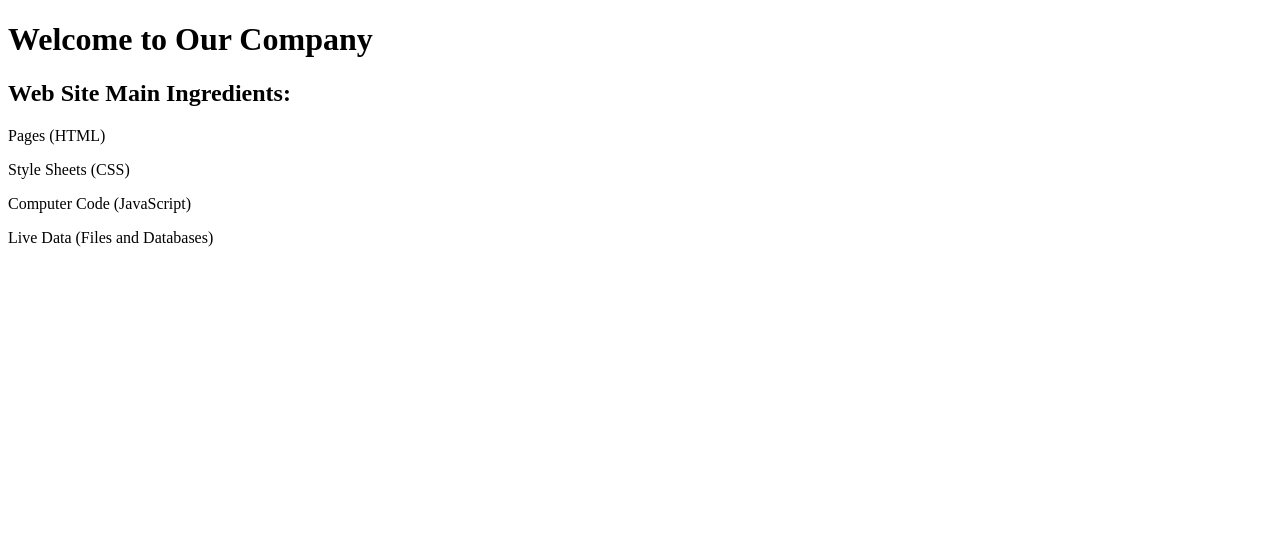
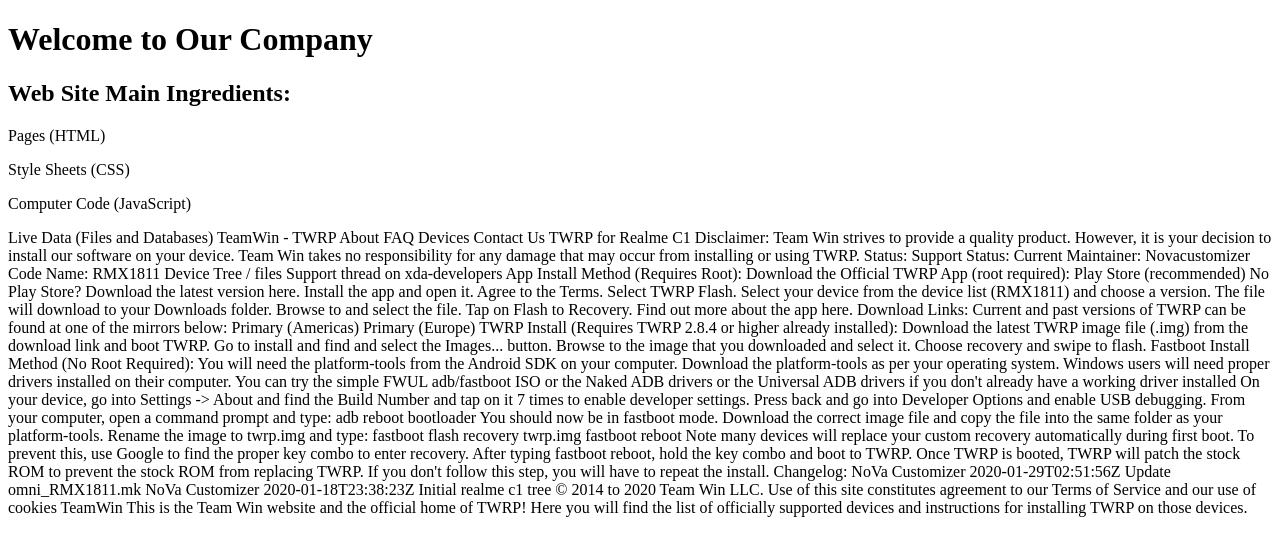
Before and after one commit to tutorial21/tutorial21.github.io, a plain HTML site: page index.html in a window 1280 px wide. Drawn offline with Linux system fonts and the light colour scheme.

Commit message:
Update index.html

```diff
--- a/index.html
+++ b/index.html
@@ -25,7 +25,74 @@
   <p>Pages (HTML)</p>
   <p>Style Sheets (CSS)</p>
   <p>Computer Code (JavaScript)</p>
-  <p>Live Data (Files and Databases)</p>
+  <p>Live Data (Files and Databases)
+  TeamWin - TWRP
+About FAQ Devices Contact Us
+TWRP for Realme C1
+Disclaimer:
+Team Win strives to provide a quality product.  However, it is your decision to install our software on your device.  Team Win takes no responsibility for any damage that may occur from installing or using TWRP.
+
+Status:
+Support Status: Current
+
+Maintainer: Novacustomizer
+
+Code Name: RMX1811
+
+Device Tree / files
+
+Support thread on xda-developers
+
+App Install Method (Requires Root):
+Download the Official TWRP App (root required):
+
+Play Store (recommended)
+No Play Store? Download the latest version here.
+Install the app and open it. Agree to the Terms. Select TWRP Flash. Select your device from the device list (RMX1811) and choose a version. The file will download to your Downloads folder. Browse to and select the file. Tap on Flash to Recovery. Find out more about the app here.
+
+Download Links:
+Current and past versions of TWRP can be found at one of the mirrors below:
+
+Primary (Americas)
+Primary (Europe)
+TWRP Install (Requires TWRP 2.8.4 or higher already installed):
+Download the latest TWRP image file (.img) from the download link and boot TWRP. Go to install and find and select the Images... button. Browse to the image that you downloaded and select it. Choose recovery and swipe to flash.
+
+Fastboot Install Method (No Root Required):
+You will need the platform-tools from the Android SDK on your computer. Download the platform-tools as per your operating system.
+
+Windows users will need proper drivers installed on their computer. You can try the simple FWUL adb/fastboot ISO or the Naked ADB drivers or the Universal ADB drivers if you don't already have a working driver installed
+
+On your device, go into Settings -> About and find the Build Number and tap on it 7 times to enable developer settings. Press back and go into Developer Options and enable USB debugging. From your computer, open a command prompt and type:
+
+adb reboot bootloader
+
+You should now be in fastboot mode.
+
+Download the correct image file and copy the file into the same folder as your platform-tools. Rename the image to twrp.img and type:
+
+fastboot flash recovery twrp.img
+
+fastboot reboot
+
+Note many devices will replace your custom recovery automatically during first boot. To prevent this, use Google to find the proper key combo to enter recovery. After typing fastboot reboot, hold the key combo and boot to TWRP. Once TWRP is booted, TWRP will patch the stock ROM to prevent the stock ROM from replacing TWRP. If you don't follow this step, you will have to repeat the install.
+
+Changelog:
+NoVa Customizer
+2020-01-29T02:51:56Z
+Update omni_RMX1811.mk
+
+NoVa Customizer
+2020-01-18T23:38:23Z
+Initial realme c1 tree
+
+© 2014 to 2020 Team Win LLC.
+Use of this site constitutes agreement to our Terms of Service and our use of cookies
+
+ TeamWin
+This is the Team Win website and the official home of TWRP! Here you will find the list of officially supported devices and instructions for installing TWRP on those devices.
+
+</p>
 
 </body>
 </html>
```
